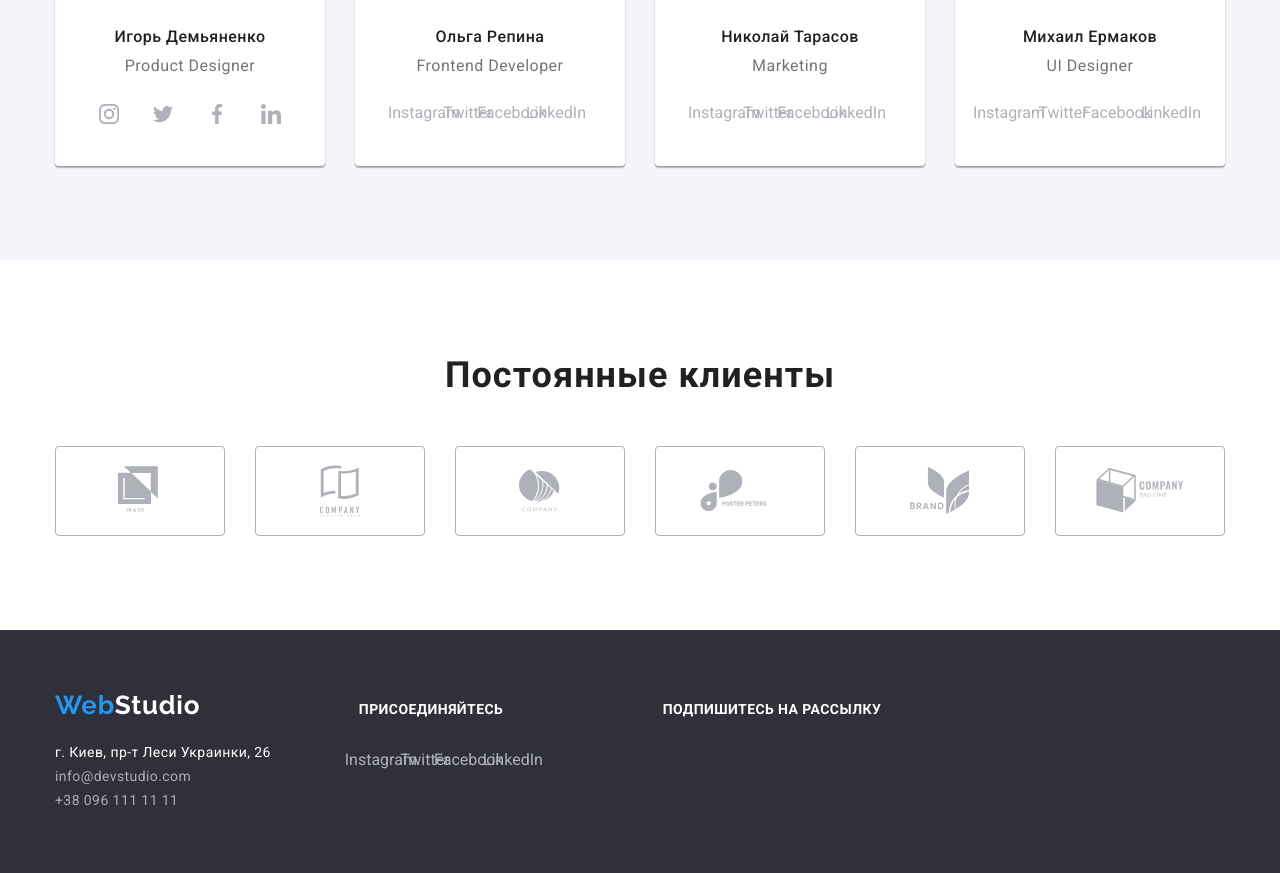
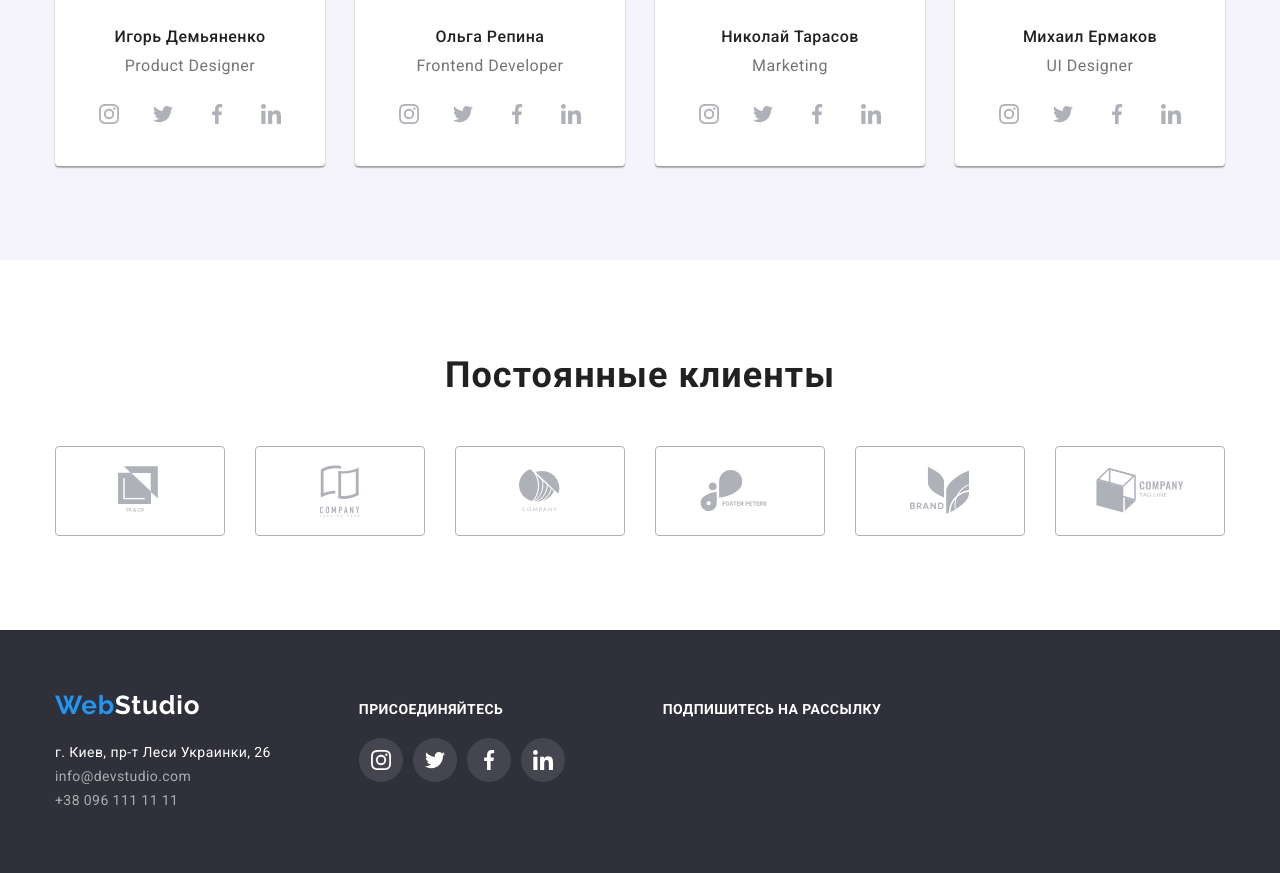
Before and after one commit to YekaterinaPavlenko/goit-markup-hw-04, a plain HTML site: page index.html in a window 1280 px wide. Shown: the part 2123-2996 px from the top of the page. Drawn offline with nearby package versions, Linux system fonts and the light colour scheme.

Commit message:
добавляет соц.иконки

```diff
--- a/css/styles.css
+++ b/css/styles.css
@@ -147,6 +147,7 @@ img {
 .link-contact:hover,
 .link-contact:focus {
   color: var(--accent-color);
+  --color4: var(--accent-color);
 }
 
 .nav-smartphone {
@@ -258,8 +259,6 @@ img {
   width: 44px;
   height: 44px;
   border-radius: 50%;
-
-  color: var(--team-link-color);
 }
 .social-link:last-child {
   margin-right: 0;
@@ -267,7 +266,8 @@ img {
 
 .social-link:hover,
 .social-link:focus {
-  color: var(--accent-color);
+  --color3: var(--primary-white-color);
+  background-color: var(--accent-color);
 }
 
 /*  секция Особенности */
@@ -356,7 +356,6 @@ img {
 .social-list {
   display: flex;
   justify-content: center;
-  /* align-items: center; */
   height: 44px;
   margin-top: 16px;
 }
@@ -392,7 +391,7 @@ img {
 .clients-link:hover,
 .clients-link:focus {
   --color3: var(--accent-color);
-  border: 1px solid #2196f3;
+  border: 1px solid var(--accent-color);
 }
 
 /* Футер */
@@ -452,11 +451,15 @@ img {
   text-transform: uppercase;
 }
 
-.f-cocials {
+.f-socials {
   display: flex;
   margin-top: 20px;
 }
 
+.footer-social {
+  background-color: var(--social-link-color);
+  --color3: var(--primary-white-color);
+}
 /* Портфолио*/
 
 .portfolio-conteiner {
--- a/index.html
+++ b/index.html
@@ -245,45 +245,57 @@
                 <h3 class="team-title">Ольга Репина</h3>
                 <p lang="en" class="team-text">Frontend Developer</p>
                 <ul class="list social-list">
-                  <li>
+                  <li class="social-item">
                     <a
-                      href=""
+                      href="https://www.instagram.com"
                       target="_blank"
                       rel="noopener noreferrer"
                       aria-label="ссылка на Instagram"
                       class="social-link"
-                      >Instagram</a
                     >
+                      <svg class="social-icon" width="20" height="20">
+                        <use href="./images/sprite-icon.svg#instagram"></use>
+                      </svg>
+                    </a>
                   </li>
-                  <li>
+                  <li class="social-item">
                     <a
                       href=""
                       target="_blank"
                       rel="noopener noreferrer"
                       aria-label="ссылка на Twitter"
                       class="social-link"
-                      >Twitter</a
                     >
+                      <svg class="social-icon" width="20" height="20">
+                        <use href="./images/sprite-icon.svg#twitter"></use>
+                      </svg>
+                    </a>
                   </li>
-                  <li>
+                  <li class="social-item">
                     <a
                       href=""
                       target="_blank"
                       rel="noopener noreferrer"
                       aria-label="ссылка на Facebook"
                       class="social-link"
-                      >Facebook</a
                     >
+                      <svg class="social-icon" width="20" height="20">
+                        <use href="./images/sprite-icon.svg#facebook"></use>
+                      </svg>
+                    </a>
                   </li>
-                  <li>
+                  <li class="social-item">
                     <a
                       href=""
                       target="_blank"
                       rel="noopener noreferrer"
                       aria-label="ссылка на LinkedIn"
                       class="social-link"
-                      >LinkedIn</a
                     >
+                      <svg class="social-icon" width="20" height="20">
+                        <use href="./images/sprite-icon.svg#linkedin"></use>
+                      </svg>
+                    </a>
                   </li>
                 </ul>
               </li>
@@ -297,45 +309,57 @@
                 <h3 class="team-title">Николай Тарасов</h3>
                 <p lang="en" class="team-text">Marketing</p>
                 <ul class="list social-list">
-                  <li>
+                  <li class="social-item">
                     <a
-                      href=""
+                      href="https://www.instagram.com"
                       target="_blank"
                       rel="noopener noreferrer"
                       aria-label="ссылка на Instagram"
                       class="social-link"
-                      >Instagram</a
                     >
+                      <svg class="social-icon" width="20" height="20">
+                        <use href="./images/sprite-icon.svg#instagram"></use>
+                      </svg>
+                    </a>
                   </li>
-                  <li>
+                  <li class="social-item">
                     <a
                       href=""
                       target="_blank"
                       rel="noopener noreferrer"
                       aria-label="ссылка на Twitter"
                       class="social-link"
-                      >Twitter</a
                     >
+                      <svg class="social-icon" width="20" height="20">
+                        <use href="./images/sprite-icon.svg#twitter"></use>
+                      </svg>
+                    </a>
                   </li>
-                  <li>
+                  <li class="social-item">
                     <a
                       href=""
                       target="_blank"
                       rel="noopener noreferrer"
                       aria-label="ссылка на Facebook"
                       class="social-link"
-                      >Facebook</a
                     >
+                      <svg class="social-icon" width="20" height="20">
+                        <use href="./images/sprite-icon.svg#facebook"></use>
+                      </svg>
+                    </a>
                   </li>
-                  <li>
+                  <li class="social-item">
                     <a
                       href=""
                       target="_blank"
                       rel="noopener noreferrer"
                       aria-label="ссылка на LinkedIn"
                       class="social-link"
-                      >LinkedIn</a
                     >
+                      <svg class="social-icon" width="20" height="20">
+                        <use href="./images/sprite-icon.svg#linkedin"></use>
+                      </svg>
+                    </a>
                   </li>
                 </ul>
               </li>
@@ -351,13 +375,16 @@
                 <ul class="list social-list">
                   <li class="social-item">
                     <a
-                      href=""
+                      href="https://www.instagram.com"
                       target="_blank"
                       rel="noopener noreferrer"
                       aria-label="ссылка на Instagram"
                       class="social-link"
-                      >Instagram</a
                     >
+                      <svg class="social-icon" width="20" height="20">
+                        <use href="./images/sprite-icon.svg#instagram"></use>
+                      </svg>
+                    </a>
                   </li>
                   <li class="social-item">
                     <a
@@ -366,8 +393,11 @@
                       rel="noopener noreferrer"
                       aria-label="ссылка на Twitter"
                       class="social-link"
-                      >Twitter</a
                     >
+                      <svg class="social-icon" width="20" height="20">
+                        <use href="./images/sprite-icon.svg#twitter"></use>
+                      </svg>
+                    </a>
                   </li>
                   <li class="social-item">
                     <a
@@ -376,8 +406,11 @@
                       rel="noopener noreferrer"
                       aria-label="ссылка на Facebook"
                       class="social-link"
-                      >Facebook</a
                     >
+                      <svg class="social-icon" width="20" height="20">
+                        <use href="./images/sprite-icon.svg#facebook"></use>
+                      </svg>
+                    </a>
                   </li>
                   <li class="social-item">
                     <a
@@ -386,8 +419,11 @@
                       rel="noopener noreferrer"
                       aria-label="ссылка на LinkedIn"
                       class="social-link"
-                      >LinkedIn</a
                     >
+                      <svg class="social-icon" width="20" height="20">
+                        <use href="./images/sprite-icon.svg#linkedin"></use>
+                      </svg>
+                    </a>
                   </li>
                 </ul>
               </li>
@@ -465,46 +501,58 @@
         </div>
         <div class="f-box-one">
           <b class="bold">присоединяйтесь</b>
-          <ul class="list f-cocials">
-            <li>
+          <ul class="list f-socials">
+            <li class="social-item">
               <a
-                href=""
+                href="https://www.instagram.com"
                 target="_blank"
                 rel="noopener noreferrer"
                 aria-label="ссылка на Instagram"
-                class="social-link"
-                >Instagram</a
+                class="social-link footer-social"
               >
+                <svg class="social-icon" width="20" height="20">
+                  <use href="./images/sprite-icon.svg#instagram"></use>
+                </svg>
+              </a>
             </li>
-            <li>
+            <li class="social-item">
               <a
                 href=""
                 target="_blank"
                 rel="noopener noreferrer"
                 aria-label="ссылка на Twitter"
-                class="social-link"
-                >Twitter</a
+                class="social-link footer-social"
               >
+                <svg class="social-icon" width="20" height="20">
+                  <use href="./images/sprite-icon.svg#twitter"></use>
+                </svg>
+              </a>
             </li>
-            <li>
+            <li class="social-item">
               <a
                 href=""
                 target="_blank"
                 rel="noopener noreferrer"
                 aria-label="ссылка на Facebook"
-                class="social-link"
-                >Facebook</a
+                class="social-link footer-social"
               >
+                <svg class="social-icon" width="20" height="20">
+                  <use href="./images/sprite-icon.svg#facebook"></use>
+                </svg>
+              </a>
             </li>
-            <li>
+            <li class="social-item">
               <a
                 href=""
                 target="_blank"
                 rel="noopener noreferrer"
                 aria-label="ссылка на LinkedIn"
-                class="social-link"
-                >LinkedIn</a
+                class="social-link footer-social"
               >
+                <svg class="social-icon" width="20" height="20">
+                  <use href="./images/sprite-icon.svg#linkedin"></use>
+                </svg>
+              </a>
             </li>
           </ul>
         </div>
```
